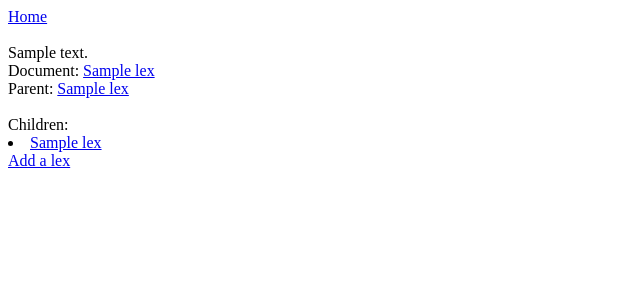
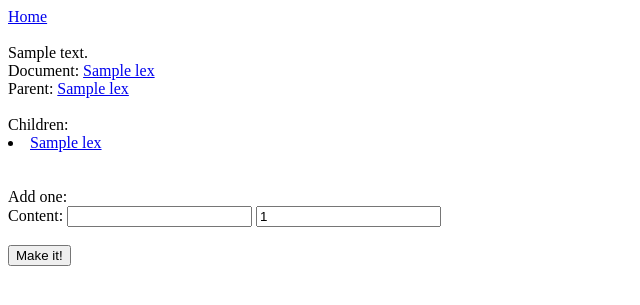
Before and after one commit to aaronoppenheimer/reqage, a Django app: template reqage/templates/reqage/lexbase.html in a window 1280 px wide. Shown: the top 305 px of the page, without its empty margins (0-640 px from the left). Run offline with Django 3.2, Linux system fonts and the light colour scheme; the template is opened without the code that fills it: most values are stand-ins (such as "Sample title", 1, 10 or a date in 2020); parts of the project's set-up code (start-up, migrations or seed data) failed here and were passed over.

Commit message:
added ability to add a lex

```diff
--- a/reqage/templates/reqage/lexbase.html
+++ b/reqage/templates/reqage/lexbase.html
@@ -33,7 +33,18 @@
         {% block extracontent %}
         {% endblock %}
         {% block addlex %}
-            <a href="/reqage/newlex?docid={{ itemdocthing.id }}">Add a lex</a>
+            <br><br>
+            Add one:
+            {% if error_message %}<p><strong>{{ error_message }}</strong></p>{% endif %}
+
+            <form action="{% url 'reqage:newlex' %}" method="post">
+            {% csrf_token %}
+            <label for="description">Content:</label>
+            <input type="text" name="content" id="content"/>
+            <input type="text" name="docid" id="docid" value="{{itemdocthing.id}}">
+            <br><br>
+            <input type="submit" value="Make it!" />
+            </form>
         {% endblock %}
     </div>
 </body>
```
